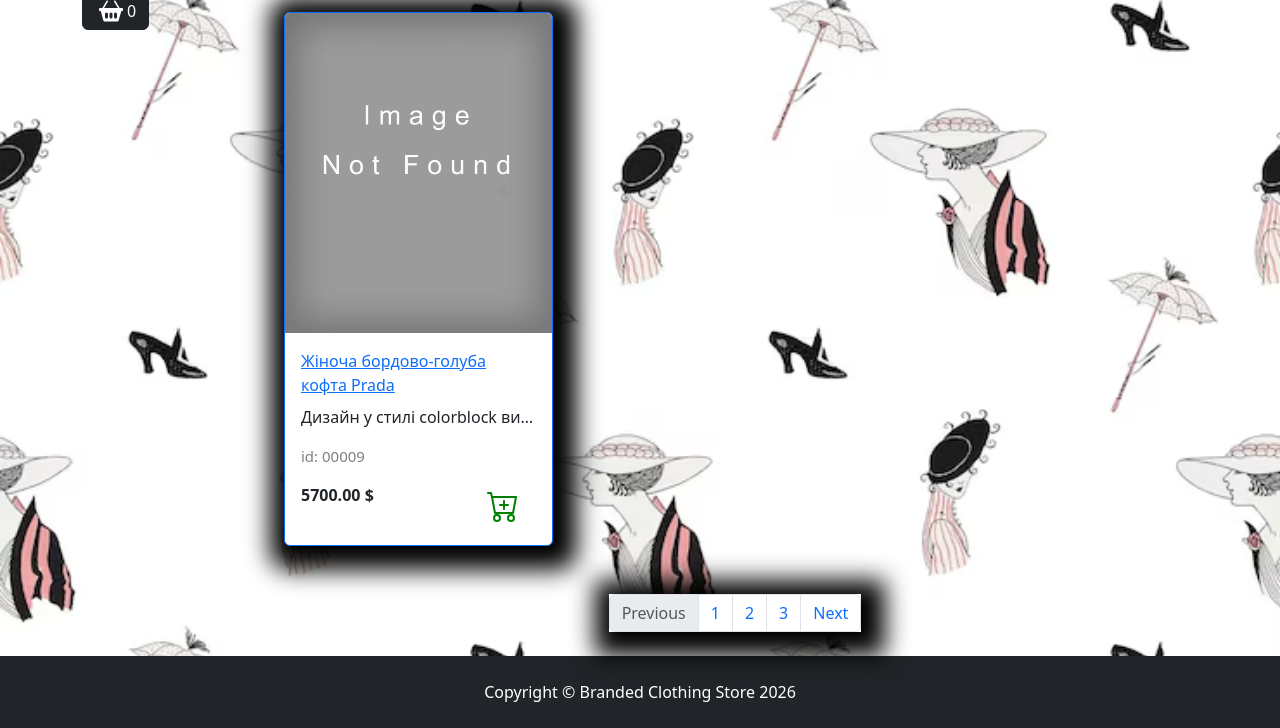
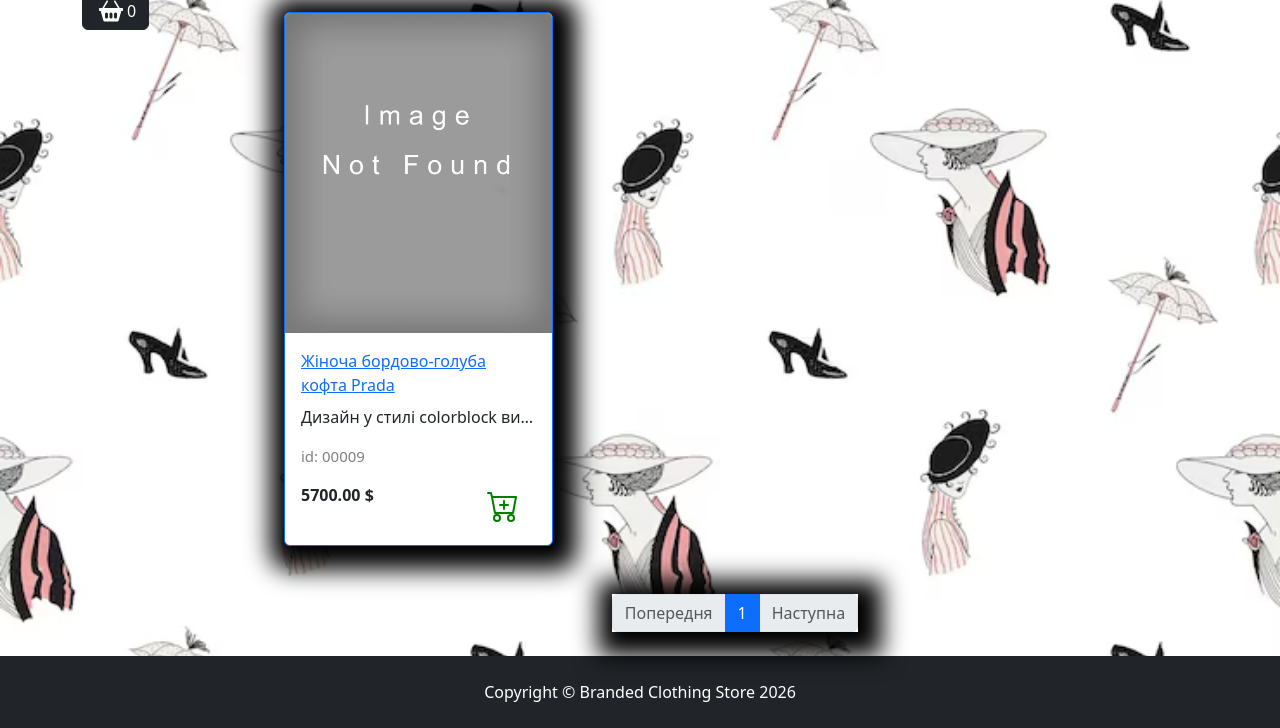
Before and after one commit to svpustovoit/store_clothes_django_project, a Django app: page /catalog/kofti in a window 1280 px wide. Shown: the part 118-846 px from the top of the page. Run offline with Django 4.2, Linux system fonts and the light colour scheme; data comes from the database, SQL or seed files in the repository; some libraries are stand-ins or nearby versions.

Commit message:
app goods_paginator

```diff
--- a/store/goods/models.py
+++ b/store/goods/models.py
@@ -29,6 +29,7 @@ class Products(models.Model):
         db_table = 'product'
         verbose_name = 'Продукт'
         verbose_name_plural = 'Продукти'
+        ordering =  ("id",)
 
     def __str__(self):
         return f'{self.name} Кількість - {self.quantity}'
--- a/store/goods/templates/goods/catalog.html
+++ b/store/goods/templates/goods/catalog.html
@@ -67,7 +67,7 @@
                                             <p><strong>{{ product.price }} $</strong></p>
                                         {% endif %}
                                         <a href="#" class="btn add-to-cart">
-                                            <img class="mx-1" src="../static/deps/icons/cart-plus.svg" alt="Catalog Icon"
+                                            <img class="mx-1" src="/static/deps/icons/cart-plus.svg" alt="Catalog Icon"
                                                 width="32" height="32">
                                         </a>
                                     </div>
@@ -81,14 +81,25 @@
                     <nav aria-label="Page navigation example">
                         <ul class="pagination justify-content-center my-4">
                             <div class="custom-shadow d-flex">
-                                <li class="page-item disabled">
-                                  <a class="page-link">Previous</a>
+                                <li class="page-item {% if not goods.has_previous %}disabled{% endif %}">
+                                  <a class="page-link" href="{% if goods.has_previous %}
+                                  {% url 'catalog:index' slug_url goods.previous_page_number %}
+                                  {% else %}#
+                                  {% endif %}"
+                                  >Попередня</a>
                                 </li>
-                                <li class="page-item"><a class="page-link" href="#">1</a></li>
-                                <li class="page-item"><a class="page-link" href="#">2</a></li>
-                                <li class="page-item"><a class="page-link" href="#">3</a></li>
-                                <li class="page-item">
-                                  <a class="page-link" href="#">Next</a>
+
+                                {% for page in goods.paginator.page_range %}
+                                    <li class="page-item {% if page == goods.number %}active{% endif %}">
+                                        <a class="page-link" href="{% url 'catalog:index' slug_url page %}">{{ page }}</a>
+                                    </li>
+                                {% endfor %}
+
+                                <li class="page-item {% if not goods.has_next %}disabled{% endif %}">
+                                  <a class="page-link" href="{% if goods.has_next %}
+                                  {% url 'catalog:index' slug_url goods.next_page_number %}
+                                  {% else %}#
+                                  {% endif %}">Наступна</a>
                                 </li>
                             </div>
                         </ul>
--- a/store/goods/urls.py
+++ b/store/goods/urls.py
@@ -17,5 +17,6 @@ app_name = 'goods'
 
 urlpatterns = [
     path("<slug:category_slug>", views.catalog, name="index"),
+    path("<slug:category_slug>/<int:page>/", views.catalog, name="index"),
     path("product/<slug:product_slug>/", views.product, name='product'),
 ]
--- a/store/goods/views.py
+++ b/store/goods/views.py
@@ -1,20 +1,25 @@
-from django.shortcuts import render
+from django.core.paginator import Paginator
+from django.shortcuts import render, get_list_or_404
 
 from goods.models import Products
 
 # Create your views here.
 
 
-def catalog(request, category_slug):
+def catalog(request, category_slug, page=1):
 
     if category_slug == 'all':
         goods = Products.objects.all()
     else:
-        goods = Products.objects.filter(category__slug=category_slug)
+        goods = get_list_or_404(Products.objects.filter(category__slug=category_slug))
+
+    paginator = Paginator(goods, 3)
+    current_page = paginator.page(page)
 
     context = {
         "title": "CLOTHING - Каталог",
-        "goods": goods,
+        "goods": current_page,
+        "slug_url": category_slug,
     }
 
     return render(request, "goods/catalog.html", context)
```
